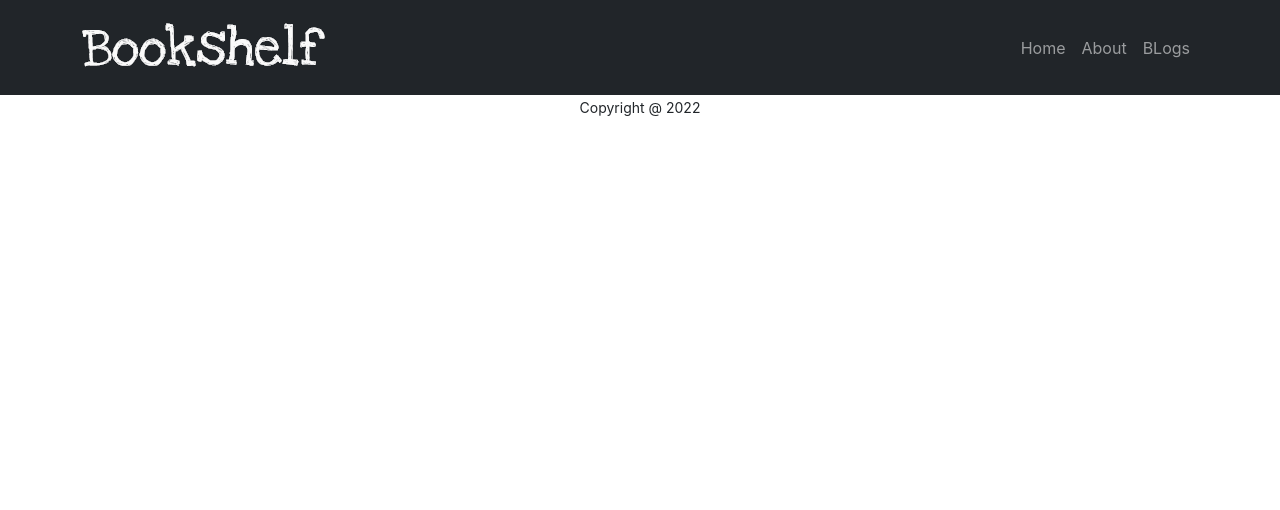
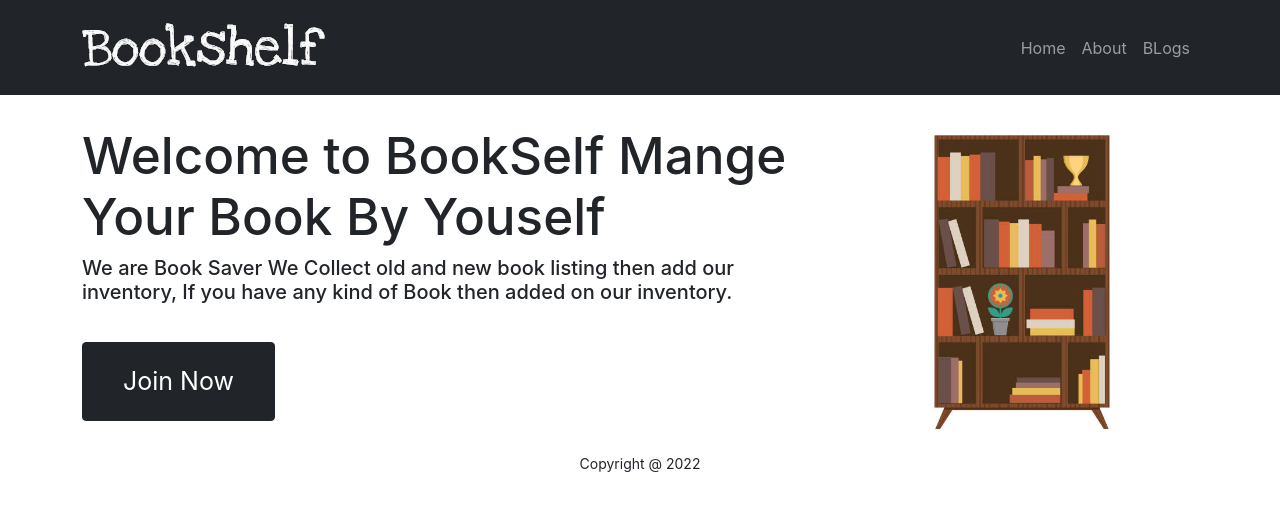
Before and after one commit to monirakandha/warehouse-managment-client-site, a React (Create React App) app: page / in a window 1280 px wide. Shown: the top 510 px of the page. Built offline with nearby package versions, Linux system fonts and the light colour scheme.

Commit message:
header added

```diff
--- a/src/Pages/Home/Banner/Banner.js
+++ b/src/Pages/Home/Banner/Banner.js
@@ -1,10 +1,18 @@
 import React from 'react';
-
+import { Button } from 'react-bootstrap';
+import banner from '../../../images/banner/banner.jpg'
 const Banner = () => {
     return (
-        <div>
-
+        <div className="container">
+        <div  className="align-items-center row">
+            <div class="col-md-8 ">
+            <h2 style={{ fontSize: "4vw" }}>Welcome to BookSelf Mange Your Book By Youself</h2>
+            <h5>We are Book Saver We Collect old and new book listing then add our inventory, If you have any kind of Book then added on our inventory.</h5>
+            <Button style={{ marginTop:"30px" , paddingLeft:"40px", paddingRight:"40px", paddingBottom:"20px", paddingTop:"20px", fontSize:"25px"}} variant="dark">Join Now</Button>
+            </div>
+            <div class="col-md-4"><img src={banner} className="img-fluid" alt="" srcset="" /></div>
         </div>
+    </div>
     );
 };
 
```
Also changed, not shown: src/images/banner/banner.jpg (added), src/images/banner/bookshelf_slider1_slide1-illustration-copyright.png (added).
